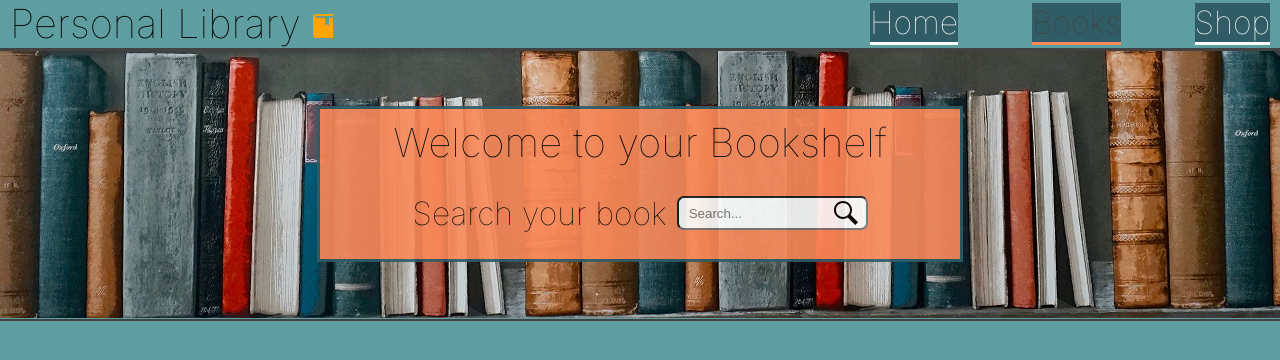
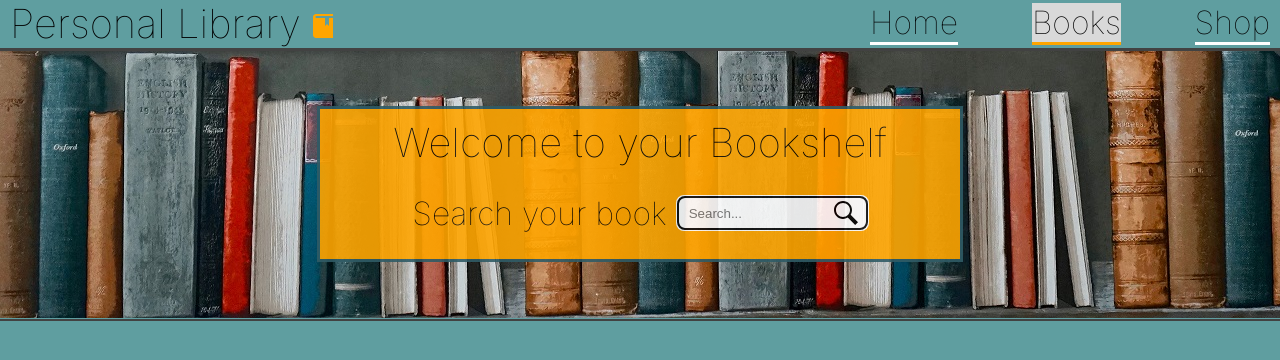
Before and after one commit to pincopops/API-Project, a React (Create React App) app in the folder bookshelf/: page / in a window 1280 px wide. Shown: the top 360 px of the page. Built offline with nearby package versions, Linux system fonts and the light colour scheme.

Commit message:
Modifing Navbar component and added a focus on the searchbar, on component mount. Restyled header.

```diff
--- a/bookshelf/public/index.html
+++ b/bookshelf/public/index.html
@@ -1,43 +1,17 @@
 <!DOCTYPE html>
 <html lang="en">
+
 <head>
   <meta charset="utf-8" />
   <link rel="icon" href="%PUBLIC_URL%/favicon.ico" />
   <meta name="viewport" content="width=device-width, initial-scale=1" />
-    <meta name="theme-color" content="#000000" />
-    <meta
-      name="description"
-      content="Web site created using create-react-app"
-    />
-    <link rel="apple-touch-icon" href="%PUBLIC_URL%/logo192.png" />
-    <!--
-      manifest.json provides metadata used when your web app is installed on a
-      user's mobile device or desktop. See https://developers.google.com/web/fundamentals/web-app-manifest/
-    -->
-    <link rel="manifest" href="%PUBLIC_URL%/manifest.json" />
-    <!--
-      Notice the use of %PUBLIC_URL% in the tags above.
-      It will be replaced with the URL of the `public` folder during the build.
-      Only files inside the `public` folder can be referenced from the HTML.
+  <meta name="description" content="Web site created using create-react-app" />
+  <title>Personal Library</title>
+</head>
 
-      Unlike "/favicon.ico" or "favicon.ico", "%PUBLIC_URL%/favicon.ico" will
-      work correctly both with client-side routing and a non-root public URL.
-      Learn how to configure a non-root public URL by running `npm run build`.
-    -->
-    <title>React App</title>
-  </head>
 <body>
   <noscript>You need to enable JavaScript to run this app.</noscript>
   <div id="root"></div>
-    <!--
-      This HTML file is a template.
-      If you open it directly in the browser, you will see an empty page.
+</body>
 
-      You can add webfonts, meta tags, or analytics to this file.
-      The build step will place the bundled scripts into the <body> tag.
-
-      To begin the development, run `npm start` or `yarn start`.
-      To create a production bundle, use `npm run build` or `yarn build`.
-    -->
-  </body>
 </html>
--- a/bookshelf/src/components/Header.js
+++ b/bookshelf/src/components/Header.js
@@ -1,4 +1,4 @@
-import React from "react";
+import React, { useEffect, useRef } from "react";
 
 
 //importing used assets
@@ -6,6 +6,13 @@ import bookshelfImg from "../assets/jpgs/bookshelf-background.jpg";
 import searchImg from "../assets/svgs/search-icon-1.svg";
 
 function Header(props) {
+
+    const inputRef = useRef();
+
+    useEffect(() => {
+        inputRef.current.focus()
+    }, [])
+
     return (
         <>
             <div className="header-container">
@@ -14,7 +21,7 @@ function Header(props) {
                         <h1 className="header-container-bookshelfImg-title-h1">Welcome to your Bookshelf</h1>
                         <div className="header-container-bookshelfImg-title-subtitle">
                             <h2 className="header-container-bookshelfImg-title-subtitle-h2">Search your book</h2>
-                            <input className="header-container-bookshelfImg-title-subtitle-input" value={props.value} onChange={props.onChange} onKeyDown={props.onKeyDown} style={{ backgroundImage: `url(${searchImg})` }} type="text" placeholder="Search..."></input>
+                            <input className="header-container-bookshelfImg-title-subtitle-input" ref={inputRef} value={props.value} onChange={props.onChange} onKeyDown={props.onKeyDown} style={{ backgroundImage: `url(${searchImg})` }} type="text" placeholder="Search..."></input>
                         </div>
                     </div>
                 </div>
--- a/bookshelf/src/components/Navbar.js
+++ b/bookshelf/src/components/Navbar.js
@@ -7,14 +7,14 @@ function Navbar() {
             <nav>
                 <div className="navbar-container">
                     <div className="navbar-container-left">
-                        <h1>Personal Library
-                        <img src={bookImg}/>
+                        <h1 className="navbar-container-left-title">Personal Library
+                        <img className="navbar-container-left-img" src={bookImg}/>
                         </h1>
                     </div>
                     <div className="navbar-container-right">
-                        <h2><a href="#">Home</a></h2>
-                        <h2><a className="navbar-container-right-focus" href="#">Books</a></h2>
-                        <h2><a href="#">Shop</a></h2>
+                        <h2>Home</h2>
+                        <h2 id="navbar-container-right-focus">Books</h2>
+                        <h2>Shop</h2>
                     </div>
                 </div>
             </nav>
--- a/bookshelf/src/components_scss/_Navbar.scss
+++ b/bookshelf/src/components_scss/_Navbar.scss
@@ -13,12 +13,11 @@
 
     &-left {
 
-        h1 {
-            // font-size: 10px;
+        &-title {
             margin: unset;
         }
 
-        img{
+        &-img {
             margin-left: 1rem;
         }
 
@@ -33,21 +32,23 @@
         h2 {
             height: 80%;
             margin: unset;
-            background-color: $secondary;
             border-bottom: 0.3rem solid white;
+            cursor: pointer;
+        }
 
-            a{
-                color: white;
-                text-decoration: none;
-            }
+        #navbar-container-right-focus{
+            border-bottom: 0.3rem solid $primary;
+            background-color: $light-grey;
+        }
 
 
 
-        }
 
-        &-focus{
-            border-bottom: 0.3rem solid $primary;
-            color: $black-gray !important;
-        }
+
+    }
+
+    &-focus {
+        border-bottom: 0.3rem solid $primary;
+        color: $black-gray !important;
     }
 }
--- a/bookshelf/src/main_scss/_Colors.scss
+++ b/bookshelf/src/main_scss/_Colors.scss
@@ -1,6 +1,6 @@
 // General page's colors
 
-$primary: #FB8A5A;
+$primary: #ffa500;
 $secondary: #305C66;
 $black-gray: #424242;
 
```
Lines whose indentation alone changed are shown as unchanged.
